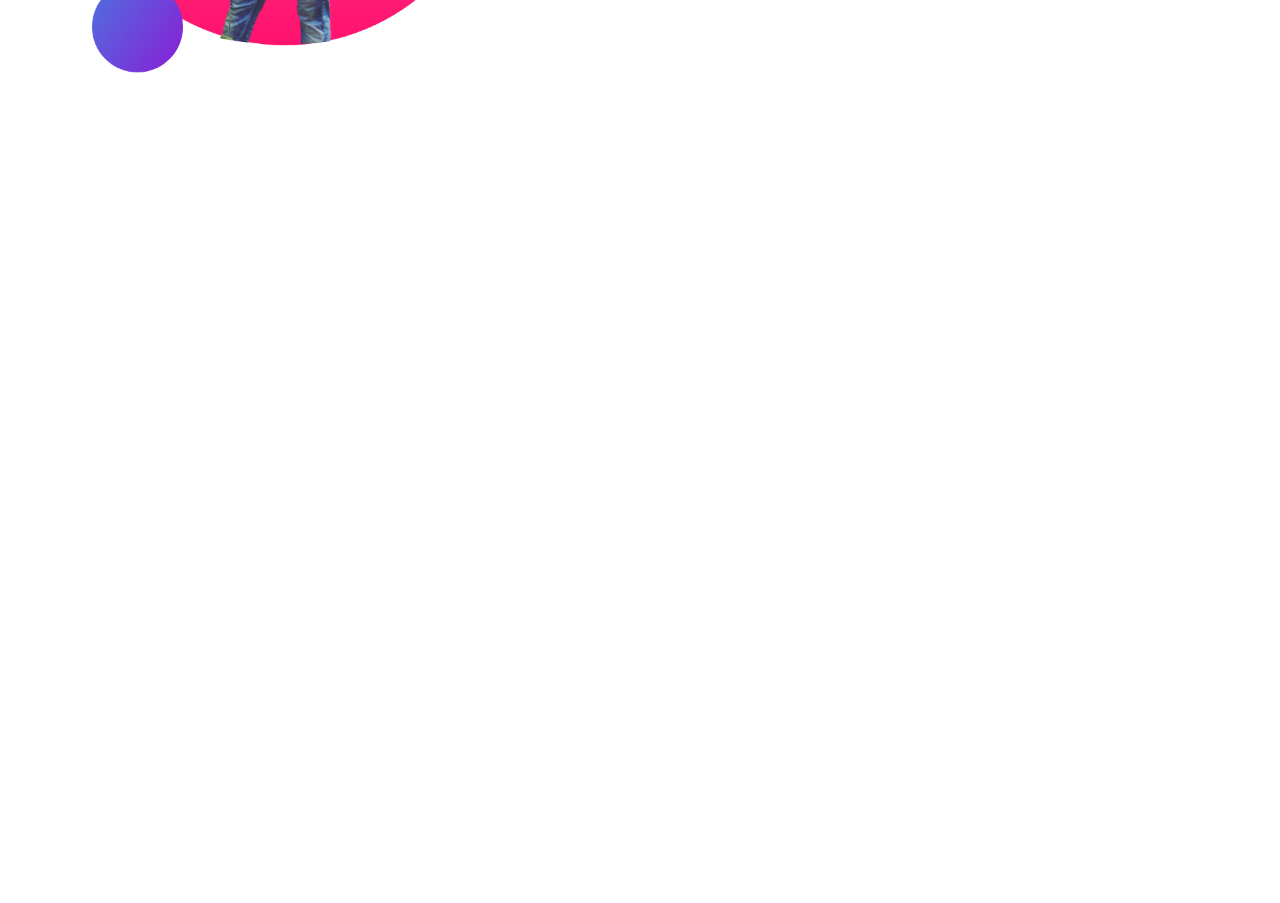
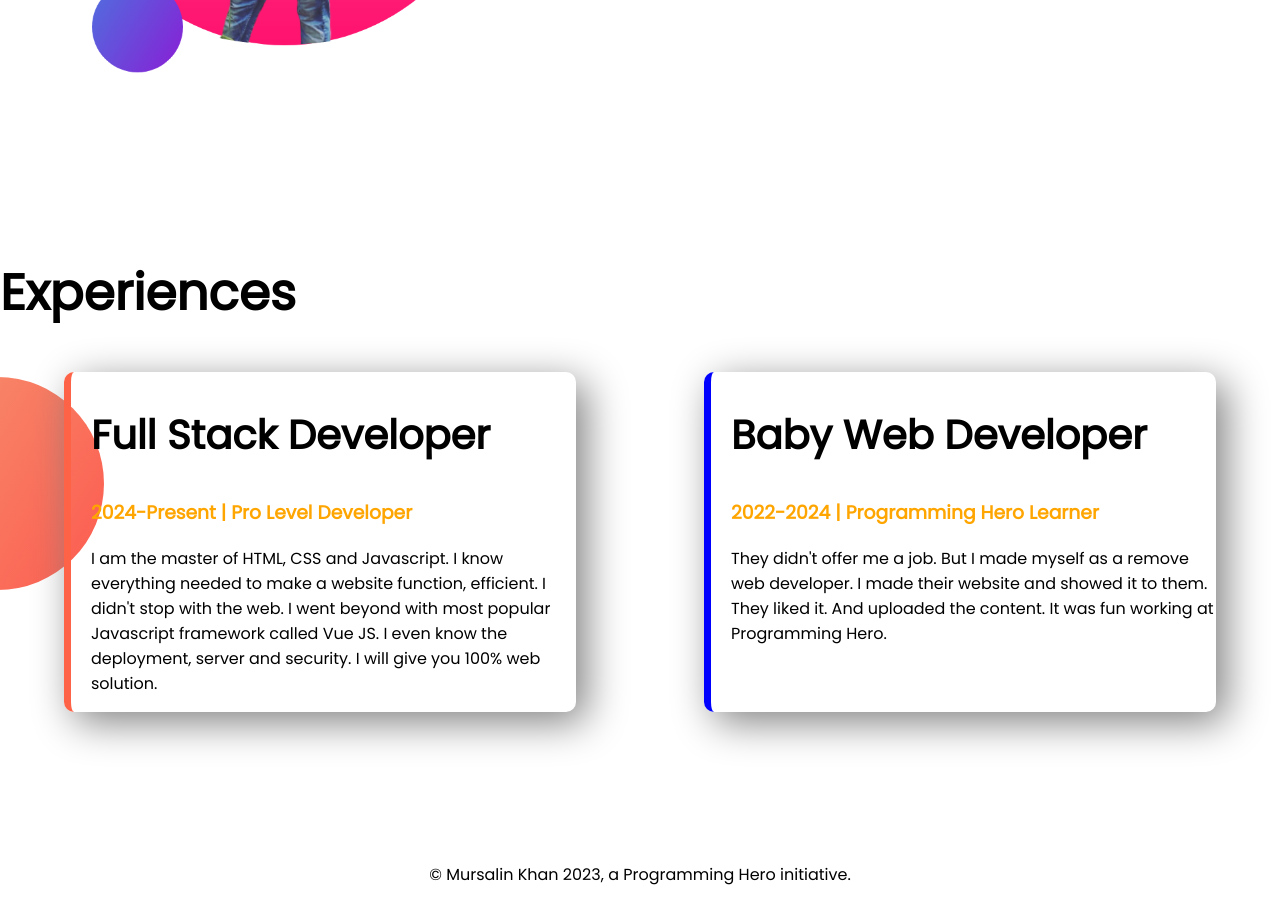
Before and after one commit to Mursalinkhan552/developer-portfolio, a plain HTML site: page index.html in a window 1280 px wide. Shown: the part 1081-1984 px from the top of the page. Before the commit the page ends 1337 px from the top, so only its background shows below. Drawn offline with Linux system fonts and the light colour scheme.

Commit message:
styled border and added footer

```diff
--- a/index.html
+++ b/index.html
@@ -13,7 +13,7 @@
 </head>
 
 <body>
-    <section class="top-banner">
+    <section class="top-banner flexible-container">
         <div class="half-width">
             <h1>Welcome To</h1>
             <h1><span class="orange-color">Mursalin Khan</span> World!</h1>
@@ -29,7 +29,7 @@
             <img src="images/mursalin-pi-with-bg.png" alt="">
         </div>
     </section>
-    <section class="dream-big">
+    <section class="dream-big flexible-container">
         <div class="half-width">
             <img src="images/MRK-bg2.png" alt="">
         </div>
@@ -41,6 +41,31 @@
             <a class="link-button" target="_blank" href="">DOWNLOAD RESUME</a>
         </div>
     </section>
+    <section class="experience-area">
+        <h1>Experiences</h1>
+        <div class="flexible-container">
+            <div id="full-stack-developer" class="experience-item">
+                <h2>Full Stack Developer</h2>
+                <h3 class="orange-color">2024-Present | Pro Level Developer</h3>
+                <p>I am the master of HTML, CSS and Javascript. I know everything needed to make a website function,
+                    efficient. I didn't stop with the web. I went beyond with most popular Javascript framework called
+                    Vue
+                    JS. I even know the deployment, server and security. I will give you 100% web solution.</p>
+
+            </div>
+            <div id="baby-web-developer" class="experience-item">
+                <h2>Baby Web Developer</h2>
+                <h3 class="orange-color">2022-2024 | Programming Hero Learner</h3>
+                <p>They didn't offer me a job. But I made myself as a remove web developer. I made their website and
+                    showed
+                    it to them. They liked it. And uploaded the content. It was fun working at Programming Hero.</p>
+            </div>
+        </div>
+
+    </section>
 </body>
+<footer>
+    <p>© Mursalin Khan 2023, a Programming Hero initiative.</p>
+</footer>
 
 </html>
--- a/style.css
+++ b/style.css
@@ -7,11 +7,15 @@ h1 {
     font-size: 50px;
 }
 
+h2 {
+    font-size: 40px;
+}
+
 .orange-color {
     color: orange;
 }
 
-section {
+.flexible-container {
     display: flex;
     margin-bottom: 150px;
 }
@@ -19,6 +23,7 @@ section {
 .half-width {
     width: 50%;
     padding: 2%;
+
 }
 
 .half-width img {
@@ -44,3 +49,32 @@ section {
     background-repeat: no-repeat;
     background-position: right;
 }
+
+.experience-area {
+    background-image: url(images/exp-bg.png);
+    background-repeat: no-repeat;
+    background-position: left;
+
+}
+
+.experience-item {
+    width: 40%;
+    margin-left: 5%;
+    margin-right: 5%;
+    padding-left: 20px;
+    border-radius: 10px;
+    box-shadow: 10px 10px 40px gray;
+
+}
+
+#full-stack-developer {
+    border-left: 7px solid tomato;
+}
+
+#baby-web-developer {
+    border-left: 7px solid blue;
+}
+
+footer p {
+    text-align: center;
+}
```
